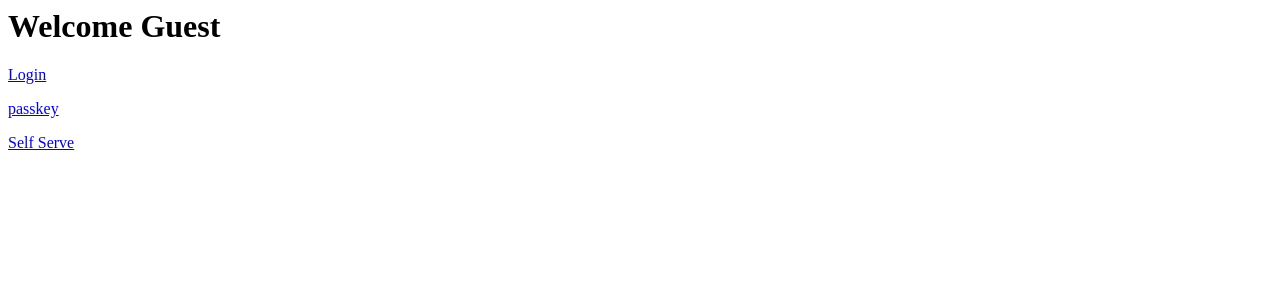
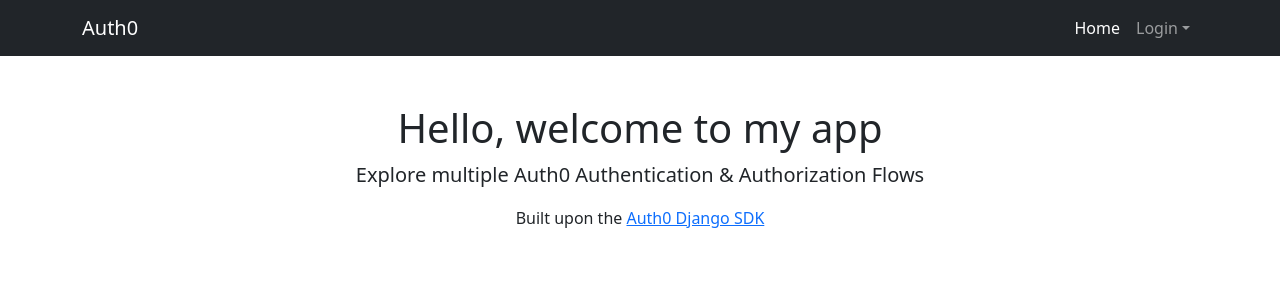
Before and after one commit to maldhatt/a0-django-prod, a Django app: page / in a window 1280 px wide. Shown: the top 300 px of the page. Run offline with Django 4.2, Linux system fonts and the light colour scheme; some libraries are stand-ins or nearby versions.

Commit message:
Added profile route & decoded tokens in profile page

```diff
--- a/webappexample/templates/index.html
+++ b/webappexample/templates/index.html
@@ -1,109 +1,103 @@
-<!--<!DOCTYPE html>-->
-<!--{% load static %}-->
-<!--<html lang="en">-->
-<!--    <head>-->
-<!--        <meta charset="utf-8" />-->
-<!--        <meta name="viewport" content="width=device-width, initial-scale=1, shrink-to-fit=no" />-->
-<!--        <meta name="description" content="Auth0 Django SDK" />-->
-<!--        <meta name="author" content="Matt Halden"/>-->
-<!--        <title>Auth0 Django SDK</title>-->
-<!--        &lt;!&ndash; Favicon&ndash;&gt;-->
-<!--        <link rel="icon" type="image/x-icon" href="{% static 'hometemp/images/favicon.ico' %}" />-->
-<!--        &lt;!&ndash; Core theme CSS (includes Bootstrap)&ndash;&gt;-->
-<!--        <link href="{% static 'hometemp/css/styles.css' %}" rel="stylesheet" />-->
-<!--    </head>-->
-<!--    <body>-->
-<!--        &lt;!&ndash; With Session &ndash;&gt;-->
-<!--        {% if session %}-->
-<!--        &lt;!&ndash; Responsive navbar&ndash;&gt;-->
-<!--        <nav class="navbar navbar-expand-lg navbar-dark bg-dark">-->
-<!--            <div class="container">-->
-<!--                <a class="navbar-brand" href="#">Auth0</a>-->
-<!--                <button class="navbar-toggler" type="button" data-bs-toggle="collapse" data-bs-target="#navbarSupportedContent" aria-controls="navbarSupportedContent" aria-expanded="false" aria-label="Toggle navigation"><span class="navbar-toggler-icon"></span></button>-->
-<!--                <div class="collapse navbar-collapse" id="navbarSupportedContent">-->
-<!--                    <ul class="navbar-nav ms-auto mb-2 mb-lg-0">-->
-<!--                        <li class="nav-item"><a class="nav-link active" aria-current="page" href="#">Home</a></li>-->
-<!--                        &lt;!&ndash; Add Login button here, change to profile tab/access token instead? so dropdown can be multiple login routes? &ndash;&gt;-->
-<!--                        <li class="nav-item"><a class="nav-link" href="#">Profile</a></li>-->
-<!--                        &lt;!&ndash; Dropdown Menu - for multiple Auth0 login routes, profile when logged-in &ndash;&gt;-->
-<!--                        <li class="nav-item dropdown">-->
-<!--                            <a class="nav-link dropdown-toggle" id="navbarDropdown" href="#" role="button" data-bs-toggle="dropdown" aria-expanded="false">Logout</a>-->
-<!--                            <ul class="dropdown-menu dropdown-menu-end" aria-labelledby="navbarDropdown">-->
-<!--                                <li><a class="dropdown-item" href="{% url 'logout' %}" id="qsLogoutBtn"">Logout</a></li>-->
-<!--                            </ul>-->
-<!--                        </li>-->
-<!--                    </ul>-->
-<!--                </div>-->
-<!--            </div>-->
-<!--        </nav>-->
-<!--        &lt;!&ndash; Page content&ndash;&gt;-->
-<!--        <div class="container">-->
-<!--            <div class="text-center mt-5">-->
-<!--                &lt;!&ndash; Add user session data &ndash;&gt;-->
-<!--                <h1>Hello, welcome person</h1>-->
-<!--                <p class="lead">Explore multiple Auth0 Authentication & Authorization Flows</p>-->
-<!--                <p>Built upon the <a href="https://auth0.com/docs/quickstarts">Auth0 Django SDK</a></p>-->
-<!--            </div>-->
-<!--        </div>-->
-<!--        <div><pre>{{pretty}}</pre></div>-->
-<!--        &lt;!&ndash; Without Session&ndash;&gt;-->
-<!--        {% else %}-->
-<!--        &lt;!&ndash; Responsive navbar&ndash;&gt;-->
-<!--        <nav class="navbar navbar-expand-lg navbar-dark bg-dark">-->
-<!--            <div class="container">-->
-<!--                <a class="navbar-brand" href="#">Auth0</a>-->
-<!--                <button class="navbar-toggler" type="button" data-bs-toggle="collapse" data-bs-target="#navbarSupportedContent" aria-controls="navbarSupportedContent" aria-expanded="false" aria-label="Toggle navigation"><span class="navbar-toggler-icon"></span></button>-->
-<!--                <div class="collapse navbar-collapse" id="navbarSupportedContent">-->
-<!--                    <ul class="navbar-nav ms-auto mb-2 mb-lg-0">-->
-<!--                        <li class="nav-item"><a class="nav-link active" aria-current="page" href="#">Home</a></li>-->
-<!--                        &lt;!&ndash; Dropdown Menu - for multiple Auth0 login routes, profile when logged-in &ndash;&gt;-->
-<!--                        <li class="nav-item dropdown">-->
-<!--                            <a class="nav-link dropdown-toggle" id="navbarDropdown" href="#" role="button" data-bs-toggle="dropdown" aria-expanded="false">Login</a>-->
-<!--                            <ul class="dropdown-menu dropdown-menu-end" aria-labelledby="navbarDropdown">-->
-<!--                                <li><a class="dropdown-item" href="{% url 'login' %}" id="qsLoginBtn"">Login</a></li>-->
-<!--                                <li><a class="dropdown-item" href="#">Login w/ Passkeys</a></li>-->
-<!--                                <li><hr class="dropdown-divider" /></li>-->
-<!--                                <li><a class="dropdown-item" href="#">Something else here</a></li>-->
-<!--                            </ul>-->
-<!--                        </li>-->
-<!--                    </ul>-->
-<!--                </div>-->
-<!--            </div>-->
-<!--        </nav>-->
-<!--        &lt;!&ndash; Page content&ndash;&gt;-->
-<!--        <div class="container">-->
-<!--            <div class="text-center mt-5">-->
-<!--                <h1>Hello, welcome to my app</h1>-->
-<!--                <p class="lead">Explore multiple Auth0 Authentication & Authorization Flows</p>-->
-<!--                <p>Built upon the <a href="https://auth0.com/docs/quickstarts">Auth0 Django SDK</a></p>-->
-<!--            </div>-->
-<!--        </div>-->
-<!--        &lt;!&ndash; Bootstrap core JS&ndash;&gt;-->
-<!--        <script src="https://cdn.jsdelivr.net/npm/bootstrap@5.2.3/dist/js/bootstrap.bundle.min.js"></script>-->
-<!--        &lt;!&ndash; Core theme JS&ndash;&gt;-->
-<!--        <script src="{% static 'hometemp/js/scripts.js' %}"></script>-->
-<!--    {% endif %}-->
-<!--    </body>-->
-<!--</html>-->
+<!DOCTYPE html>
+{% load static %}
+<html lang="en">
+    <head>
+        <meta charset="utf-8" />
+        <meta name="viewport" content="width=device-width, initial-scale=1, shrink-to-fit=no" />
+        <meta name="description" content="Auth0 Django SDK" />
+        <meta name="author" content="Matt Halden"/>
+        <title>Auth0 Django SDK</title>
+        <!-- Favicon-->
+        <link rel="icon" type="image/x-icon" href="{% static 'hometemp/images/favicon.ico' %}" />
+        <!-- Core theme CSS (includes Bootstrap)-->
+        <link href="{% static 'hometemp/css/styles.css' %}" rel="stylesheet" />
+    </head>
+    <body>
+        <!-- With Session -->
+        {% if session %}
+        <!-- Responsive navbar-->
+        <nav class="navbar navbar-expand-lg navbar-dark bg-dark">
+            <div class="container">
+                <a class="navbar-brand" href="#">Auth0</a>
+                <button class="navbar-toggler" type="button" data-bs-toggle="collapse" data-bs-target="#navbarSupportedContent" aria-controls="navbarSupportedContent" aria-expanded="false" aria-label="Toggle navigation"><span class="navbar-toggler-icon"></span></button>
+                <div class="collapse navbar-collapse" id="navbarSupportedContent">
+                    <ul class="navbar-nav ms-auto mb-2 mb-lg-0">
+                        <li class="nav-item"><a class="nav-link active" aria-current="page" href="{% url 'index' %}">Home</a></li>
+                        <!-- Add Login button here, change to profile tab/access token instead? so dropdown can be multiple login routes? -->
+                        <li class="nav-item"><a class="nav-link" href="{% url 'profile' %}">Profile</a></li>
+                        <!-- Dropdown Menu - for multiple Auth0 login routes, profile when logged-in -->
+                        <li class="nav-item"><a class="nav-link" href="{% url 'logout' %}">Logout</a></li>
+                    </ul>
+                </div>
+            </div>
+        </nav>
+        <!-- Page content-->
+        <div class="container">
+            <div class="text-center mt-5">
+                <!-- Add user session data -->
+                <h1>Hello, welcome {{session.userinfo.name}}</h1>
+                <p class="lead">You have logged-in!</p>
+            </div>
+        </div>
+        <div><pre>{{pretty}}</pre></div>
+        <!-- Without Session-->
+        {% else %}
+        <!-- Responsive navbar-->
+        <nav class="navbar navbar-expand-lg navbar-dark bg-dark">
+            <div class="container">
+                <a class="navbar-brand" href="#">Auth0</a>
+                <button class="navbar-toggler" type="button" data-bs-toggle="collapse" data-bs-target="#navbarSupportedContent" aria-controls="navbarSupportedContent" aria-expanded="false" aria-label="Toggle navigation"><span class="navbar-toggler-icon"></span></button>
+                <div class="collapse navbar-collapse" id="navbarSupportedContent">
+                    <ul class="navbar-nav ms-auto mb-2 mb-lg-0">
+                        <li class="nav-item"><a class="nav-link active" aria-current="page" href="#">Home</a></li>
+                        <!-- Dropdown Menu - for multiple Auth0 login routes, profile when logged-in -->
+                        <li class="nav-item dropdown">
+                            <a class="nav-link dropdown-toggle" id="navbarDropdown" href="#" role="button" data-bs-toggle="dropdown" aria-expanded="false">Login</a>
+                            <ul class="dropdown-menu dropdown-menu-end" aria-labelledby="navbarDropdown">
+                                <li><a class="dropdown-item" href="{% url 'login' %}" id="qsLoginBtn"">Login</a></li>
+                                <li><a class="dropdown-item" href="{% url 'passkey' %}">Login w/ Passkeys</a></li>
+                                <li><hr class="dropdown-divider" /></li>
+                                <li><a class="dropdown-item" href="#">Something else here</a></li>
+                            </ul>
+                        </li>
+                    </ul>
+                </div>
+            </div>
+        </nav>
+        <!-- Page content-->
+        <div class="container">
+            <div class="text-center mt-5">
+                <h1>Hello, welcome to my app</h1>
+                <p class="lead">Explore multiple Auth0 Authentication & Authorization Flows</p>
+                <p>Built upon the <a href="https://auth0.com/docs/quickstarts">Auth0 Django SDK</a></p>
+            </div>
+        </div>
+        <!-- Bootstrap core JS-->
+        <script src="https://cdn.jsdelivr.net/npm/bootstrap@5.2.3/dist/js/bootstrap.bundle.min.js"></script>
+        <!-- Core theme JS-->
+        <script src="{% static 'hometemp/js/scripts.js' %}"></script>
+    {% endif %}
+    </body>
+</html>
 
 
 
 
-<html>
-  <head>
-    <meta charset="utf-8" />
-    <title>Auth0 Example</title>
-  </head>
-  <body>
-    {% if session %}
-    <h1>Welcome {{session.userinfo.name}}!</h1>
-    <p><a href="{% url 'logout' %}" id="qsLogoutBtn">Logout</a></p>
-    <div><pre>{{pretty}}</pre></div>
-    {% else %}
-    <h1 id="profileDropDown">Welcome Guest</h1>
-    <p><a href="{% url 'login' %}" id="qsLoginBtn">Login</a></p>
-    <p><a href="{% url 'passkey' %}" id="qsPasskeyBtn">passkey</a></p>
-    <p><a href="{% url 'Self Serve' %}" id="qsSelf ServeBtn">Self Serve</a></p>
-    {% endif %}
-  </body>
-</html>
+<!--<html>-->
+<!--  <head>-->
+<!--    <meta charset="utf-8" />-->
+<!--    <title>Auth0 Example</title>-->
+<!--  </head>-->
+<!--  <body>-->
+<!--    {% if session %}-->
+<!--    <h1>Welcome {{session.userinfo.name}}!</h1>-->
+<!--    <p><a href="{% url 'logout' %}" id="qsLogoutBtn">Logout</a></p>-->
+<!--    <div><pre>{{pretty}}</pre></div>-->
+<!--    {% else %}-->
+<!--    <h1 id="profileDropDown">Welcome Guest</h1>-->
+<!--    <p><a href="{% url 'login' %}" id="qsLoginBtn">Login</a></p>-->
+<!--    <p><a href="{% url 'passkey' %}" id="qsPasskeyBtn">passkey</a></p>-->
+<!--    <p><a href="{% url 'Self Serve' %}" id="qsSelf ServeBtn">Self Serve</a></p>-->
+<!--    {% endif %}-->
+<!--  </body>-->
+<!--</html>-->
--- a/webappexample/urls.py
+++ b/webappexample/urls.py
@@ -8,6 +8,7 @@ from . import views
 
 urlpatterns = [
     path("", views.index, name="index"),
+    path('profile', views.profile, name='profile'),
     path("login", views.login, name="login"),
     path("logout", views.logout, name="logout"),
     path("callback", views.callback, name="callback"),
--- a/webappexample/views.py
+++ b/webappexample/views.py
@@ -9,23 +9,28 @@ from urllib.parse import quote_plus, urlencode
 from django.http import HttpResponse
 import requests
 import logging
+import jwt
+from django.contrib.auth.decorators import login_required
 
 logger = logging.getLogger(__name__)
 
 oauth = OAuth()
 
-# Django related OAuth client registration
+audience = "api://django-api"
+
+# Django related OAuth client registrations
 oauth.register(
     "auth0",
     client_id=settings.AUTH0_CLIENT_ID,
     client_secret=settings.AUTH0_CLIENT_SECRET,
     client_kwargs={
         "scope": "openid profile email",
+        "audience": audience,
     },
-    server_metadata_url=f"https://{settings.AUTH0_DOMAIN}/.well-known/openid-configuration",
+    server_metadata_url=f"https://{settings.AUTH0_DOMAIN}/.well-known/openid-configuration"
 )
 
-# Trying multi-client oauth registration via authlib
+# Passkey App
 oauth.register(
     "passkey",
     client_id=settings.AUTH0_CLIENT_ID_PK,
@@ -36,26 +41,13 @@ oauth.register(
     server_metadata_url=f"https://{settings.AUTH0_DOMAIN}/.well-known/openid-configuration",
 )
 
-# Client IDs
-oauth2Client = OAuth2Session(client_id=settings.AUTH0_CLIENT_ID, client_secret=settings.AUTH0_CLIENT_SECRET, scope="openid profile email")
-oauth2Client_pk = OAuth2Session(client_id=settings.AUTH0_CLIENT_ID_PK, client_secret=settings.AUTH0_CLIENT_SECRET_PK, scope="openid profile email")
-authorization_endpoint = f"https://{settings.AUTH0_DOMAIN}/authorize"
-token_endpoint = f"https://{settings.AUTH0_DOMAIN}/oauth/token"
 
-redirect_uri = "http://localhost:3000/callback"
-
-
-# Building custom Auth0 URL
-def build_authorization_url(client_id, redirect_uri, scope="openid profile email"):
-    base_url = f"https://{settings.AUTH0_DOMAIN}/authorize"
-    params = {
-        "response_type": "code",
-        "client_id": client_id,
-        "redirect_uri": redirect_uri,
-        "scope": scope,
-    }
-
-    return f"{base_url}?{urlencode(params)}"
+# Function to decode JWT without verification for display purposes
+def decode_jwt(token):
+    try:
+        return jwt.decode(token, options={"verify_signature": False}, algorithms=["RS256"])
+    except Exception as e:
+        return str(e)
 
 
 def index(request):
@@ -70,32 +62,51 @@ def index(request):
     )
 
 
+# Django decorator to enforce login for profile page
+#@login_required
+def profile(request):
+
+    print(request.session.get("id_token"))
+    print(request.session.get("access_token"))
+
+    # Retrieve tokens & info from the session
+    user = request.session.get('user', {})
+    id_token = user.get('id_token')
+    access_token = user.get('access_token')
+    userinfo = user.get('userinfo', {})
+
+    if not id_token or not access_token:
+        return HttpResponse("Token missing or invalid", status=400)
+
+    # Decode tokens
+    decoded_id_token = decode_jwt(id_token) if id_token else None
+    decoded_access_token = decode_jwt(access_token) if access_token else None
+
+    return render(
+        request,
+        'profile.html',  # Make sure this file is in your templates folder
+        context={
+            'pretty_id': json.dumps(decoded_id_token, indent=4) if decoded_id_token else "",
+            'pretty_access': json.dumps(decoded_access_token, indent=4) if decoded_access_token else "",
+            "session": request.session.get("user"),
+        }
+    )
+
+
 def callback(request):
     token = oauth.auth0.authorize_access_token(request)
     request.session["user"] = token
+    #print(request.session["user"])
+    print("Token received:", token)  # Log the token
     return redirect(request.build_absolute_uri(reverse("index")))
-
-# def callback(request):
-#     print(f"callback request: {request}")
-#     #token = oauth.auth0.authorize_access_token(request)
-#     authorization_response = request.build_absolute_uri()
-#     token = oauth2Client.fetch_token(token_endpoint, authorization_response=authorization_response,
-#                                      redirect_uri=redirect_uri)
-#     request.session["user"] = token
-#     #print(f"Session Data After Set: {request.session.get('user')}")
-#     return redirect(request.build_absolute_uri(reverse("index")))
 
 
 def login(request):
     return oauth.auth0.authorize_redirect(
-        request, request.build_absolute_uri(reverse("callback"))
+        request,
+        request.build_absolute_uri(reverse("callback")),
+        audience=audience
     )
-
-# def login(request):
-#     redirect_uri = request.build_absolute_uri(reverse("callback"))
-#     auth_url = build_authorization_url(settings.AUTH0_CLIENT_ID, redirect_uri)
-#     print(f"Login auth_url: {auth_url}")
-#     return redirect(auth_url)
 
 
 def callback_pk(request):
@@ -104,25 +115,11 @@ def callback_pk(request):
     return redirect(request.build_absolute_uri(reverse("index")))
 
 
-# def callback_pk(request):
-#     print(f"callback request: {request}")
-#     authorization_response = request.build_absolute_uri()
-#     # Swap OAuth Clients for separate client_IDs
-#     token = oauth2Client_pk.fetch_token(token_endpoint, authorization_response=authorization_response,
-#                                      redirect_uri=redirect_uri)
-#     request.session["user"] = token
-#     return redirect(request.build_absolute_uri(reverse("index")))
-
-
-# def passkey(request):
-#     redirect_uri = request.build_absolute_uri(reverse("callback_pk"))
-#     # Swap Client IDs
-#     auth_url = build_authorization_url(settings.AUTH0_CLIENT_ID_PK, redirect_uri)
-#     return redirect(auth_url)
-
 def passkey(request):
     return oauth.passkey.authorize_redirect(
-        request, request.build_absolute_uri(reverse("callback_pk"))
+        request,
+        request.build_absolute_uri(reverse("callback_pk")),
+        audience=audience
     )
 
 
@@ -140,6 +137,7 @@ def logout(request):
             quote_via=quote_plus,
         ),
     )
+
 
 def self_serve(request):
     api = f"https://{settings.AUTH0_DOMAIN}/api/v2/self-service-profiles/{settings.AUTH0_SELFSERVE_ID}/sso-ticket"
@@ -177,12 +175,3 @@ def self_serve(request):
     except Exception as e:
         logger.exception("An error occurred while fetching .")
         return HttpResponse("Please try again later.", status=500)
-
-
-    # This is the default Auth0 SDK language
-    # def login(request):
-    #     #oauth.auth0.client_kwargs["client_id"]=settings.AUTH0_CLIENT_ID
-    #     return oauth.auth0.authorize_redirect(
-    #         request, request.build_absolute_uri(reverse("callback"))
-    #         #client_id=settings.AUTH0_CLIENT_ID
-    #     )
```
Also changed, not shown: webappexample/templates/profile.html (added, +56 -0 lines).
